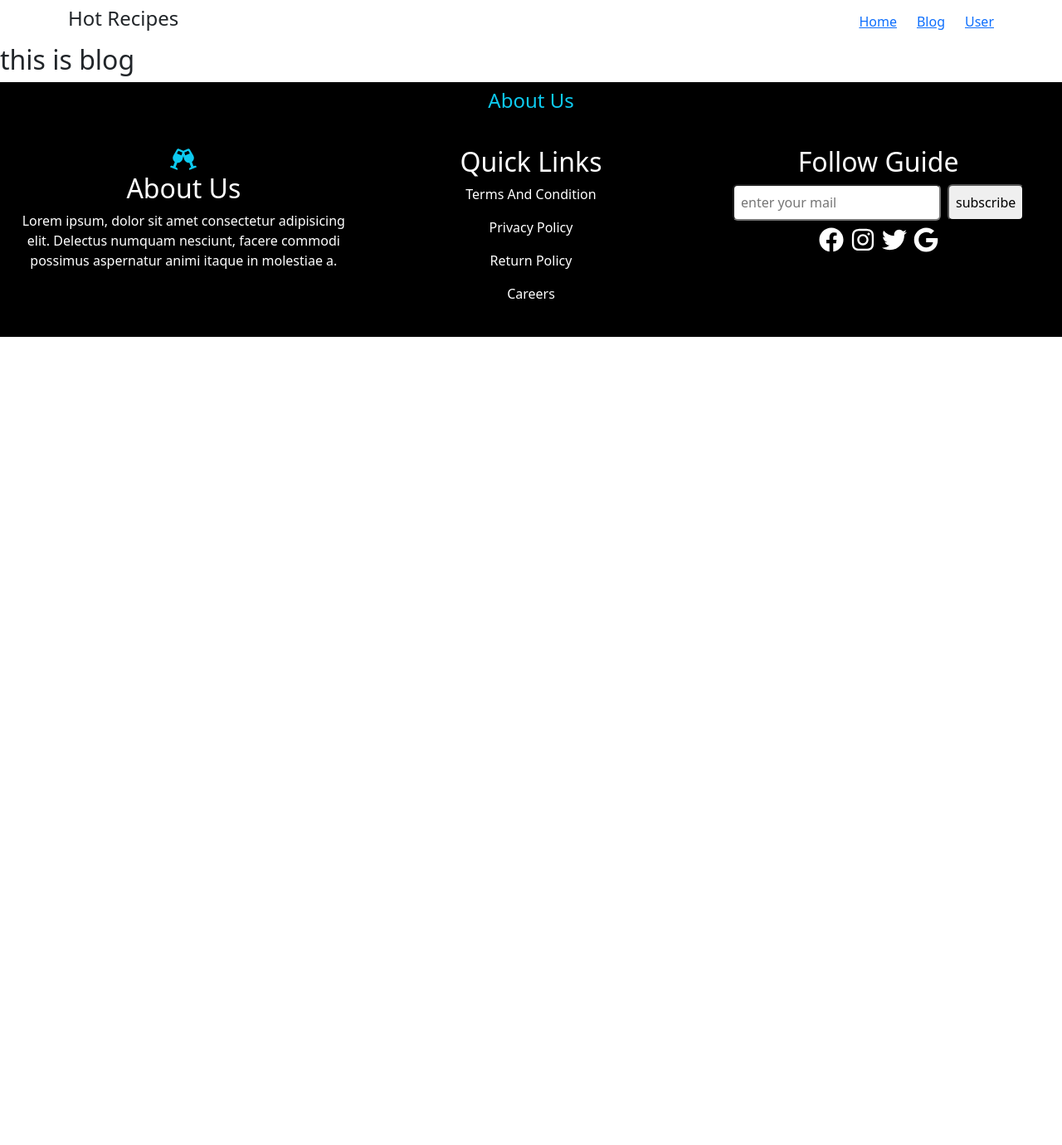
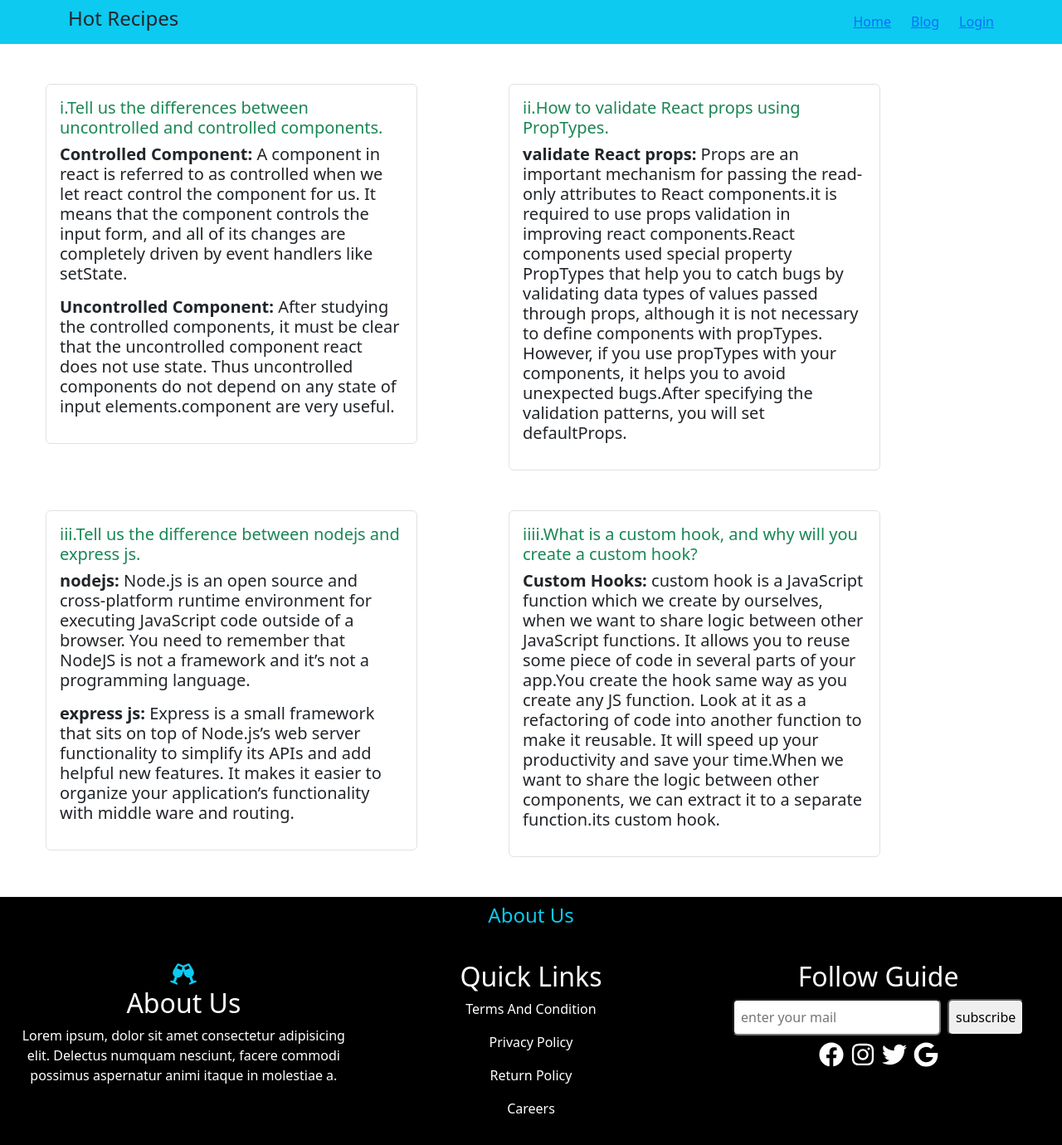
Before and after one commit to mdfaysalbabu/recipes, a React (Vite) app: page /blog in a window 1280 px wide. Shown: the top 1380 px of the page at 83% size. Before the commit the page ends 800 px from the top, so only its background shows below. Built offline with nearby package versions, Linux system fonts and the light colour scheme; no server answers.

Commit message:
add blog

```diff
--- a/src/Pages/Blog.jsx
+++ b/src/Pages/Blog.jsx
@@ -1,11 +1,89 @@
-import React from 'react';
+import React from "react";
+import { Button, Card } from "react-bootstrap";
 
 const Blog = () => {
-    return (
-        <div>
-            <h2>this is blog</h2>
-        </div>
-    );
+  return (
+    <div className="mb-5 row container ">
+      <div className="col col-md-6 col-12 mx-auto mt-5">
+        <Card
+          className="mx-auto border shadow-xl bd-body-tertiary rounded"
+          style={{ width: "28rem" }}
+        >
+          <Card.Body>
+            <h5 className="text-success">i.Tell us the differences between uncontrolled and controlled components.</h5>
+            <Card.Title className="text-center">
+              <p className="text-start">
+                 <span className="fw-bold fs-5">Controlled Component: </span>
+                 A component in react is referred to as controlled when we let react control the component for us. It means that the component controls the input form, and all of its changes are completely driven by event handlers like setState.
+              </p>
+              <p className="text-start">
+                 <span className="fw-bold fs-5">Uncontrolled Component: </span>
+                 After studying the controlled components, it must be clear that the uncontrolled component react does not use state. Thus uncontrolled components do not depend on any state of input elements.component are very useful.
+
+              </p>
+            </Card.Title>
+            <Card.Text></Card.Text>
+          </Card.Body>
+        </Card>
+      </div>
+      <div className="col col-md-6 col-12 mx-auto mt-5">
+        <Card
+          className="mx-auto border shadow-xl bd-body-tertiary rounded"
+          style={{ width: "28rem" }}
+        >
+          <Card.Body>
+            <h5 className="text-success">ii.How to validate React props using PropTypes.</h5>
+            <Card.Title className="text-center">
+              <p className="text-start">
+                 <span className="fw-bold fs-5"> validate React props: </span>
+                 Props are an important mechanism for passing the read-only attributes to React components.it is required to use props validation in improving react components.React components used special property PropTypes that help you to catch bugs by validating data types of values passed through props, although it is not necessary to define components with propTypes. However, if you use propTypes with your components, it helps you to avoid unexpected bugs.After specifying the validation patterns, you will set defaultProps.
+              </p>
+            </Card.Title>
+            <Card.Text></Card.Text>
+          </Card.Body>
+        </Card>
+      </div>
+      <div className="col col-md-6 col-12 mx-auto mt-5">
+        <Card
+          className="mx-auto border shadow-xl bd-body-tertiary rounded"
+          style={{ width: "28rem" }}
+        >
+          <Card.Body>
+            <h5 className="text-success">iii.Tell us the difference between nodejs and express js.</h5>
+            <Card.Title className="text-center">
+              <p className="text-start">
+                 <span className="fw-bold fs-5"> nodejs: </span>
+                 Node.js is an open source and cross-platform runtime environment for executing JavaScript code outside of a browser. You need to remember that NodeJS is not a framework and it’s not a programming language.
+              </p>
+              <p className="text-start">
+                 <span className="fw-bold fs-5"> express js: </span>
+                 Express is a small framework that sits on top of Node.js’s web server functionality to simplify its APIs and add helpful new features. It makes it easier to organize your application’s functionality with middle ware and routing.
+
+              </p>
+            </Card.Title>
+            <Card.Text></Card.Text>
+          </Card.Body>
+        </Card>
+      </div>
+      <div className="col col-md-6 col-12 mx-auto mt-5">
+        <Card
+          className="mx-auto border shadow-xl bd-body-tertiary rounded"
+          style={{ width: "28rem" }}
+        >
+          <Card.Body>
+            <h5 className="text-success">iiii.What is a custom hook, and why will you create a custom hook?</h5>
+            <Card.Title className="text-center">
+              <p className="text-start">
+                 <span className="fw-bold fs-5">Custom Hooks: </span>
+                 custom hook is a JavaScript function which we create by ourselves, when we want to share logic between other JavaScript functions. It allows you to reuse some piece of code in several parts of your app.You create the hook same way as you create any JS function. Look at it as a refactoring of code into another function to make it reusable. It will speed up your productivity and save your time.When we want to share the logic between other components, we can extract it to a separate function.its custom hook.
+              </p>
+            </Card.Title>
+            <Card.Text></Card.Text>
+          </Card.Body>
+        </Card>
+      </div>
+    </div>
+  );
 };
 
 export default Blog;
--- a/src/Pages/Home/Home.jsx
+++ b/src/Pages/Home/Home.jsx
@@ -3,6 +3,7 @@ import Homecard from "./Homecard";
 import Card from "./Card";
 import Sidecard from "./Sidecard";
 import Extracard from "./Extracard";
+import { Link } from "react-router-dom";
 
 const Home = () => {
     const [allData,setAlldata]=useState([])
@@ -20,7 +21,7 @@ const Home = () => {
           <p className="fw-semibold">
               explore global flavors with global plate
           </p>
-          <button className="btn btn-info">Explore Now</button>
+          <Link to="/top"><button className="btn btn-info">Explore Now</button></Link>
         </div>
         <div className="col-6">
           <img
--- a/src/Pages/Register.jsx
+++ b/src/Pages/Register.jsx
@@ -15,8 +15,11 @@ const Register = () => {
     const email = form.email.value;
     const password = form.password.value;
     const photo = form.photo.value;
-
-    createUser(email, password)
+    if(password.length<6){
+        seterror("password must be 6 character")
+    }
+    if(name,email,password,photo){
+        createUser(email, password)
       .then((result) => {
         const loagedUser = result.user;
         console.log(loagedUser);
@@ -24,10 +27,15 @@ const Register = () => {
       .catch((error) => {
         console.log(error);
       });
+    }
+    else{
+        seterror("please type wright something")
+    }
+
   };
 
   return (
-    <div className="row d-flex justify-content-center align-items-center container mt-5">
+    <div className="row d-flex justify-content-center align-items-center container mt-5 mb-4">
       <div className="col-md-6 ">
         <Container className="mx-auto w-50">
           <h3>Please Register</h3>
@@ -69,6 +77,9 @@ const Register = () => {
                 required
               />
             </Form.Group>
+            <div>
+                <h6 className="text-danger">{error}</h6>
+            </div>
 
             <Button variant="primary" type="submit">
               register
--- a/src/Pages/Shared/Header.jsx
+++ b/src/Pages/Shared/Header.jsx
@@ -1,17 +1,20 @@
-import React from "react";
+import React, { useContext } from "react";
 import { Container, Nav, Navbar } from "react-bootstrap";
 import { Link } from "react-router-dom";
+import { authContext } from "../../Providers/Authprovider";
 
 const Header = () => {
+    const {user}=useContext(authContext);
+
   return (
     <>
-      <Navbar className="d-flex align-item-center" bg="white" variant="dark">
+      <Navbar className="d-flex align-item-center" bg="info" variant="dark">
         <Container>
               <h4>Hot Recipes</h4>
               <Nav className="me-end gap-4">
                 <Link to='/'>Home</Link>
                 <Link to='/blog'>Blog</Link>
-                <Link to='/login'>User</Link>
+                <Link to='/login'>Login</Link>
               </Nav>
         </Container>
       </Navbar>
--- a/src/Routes/Routes.jsx
+++ b/src/Routes/Routes.jsx
@@ -8,6 +8,7 @@ import Card from "../Pages/Home/Card";
 import Viewdetails from "../Pages/Home/Viewdetails";
 import Login from "../Pages/Login";
 import Register from "../Pages/Register";
+import Error from "../../../assignment-9/src/Components/Error";
 
 
 
@@ -16,6 +17,7 @@ const router=createBrowserRouter([
     {
         path:"/",
         element:<Main></Main>,
+        errorElement:<Error></Error>,
         children:[
             {
                 path:'/',
```
Also changed, not shown: src/Pages/Shared/Errorpage.jsx (added, +31 -0 lines).
